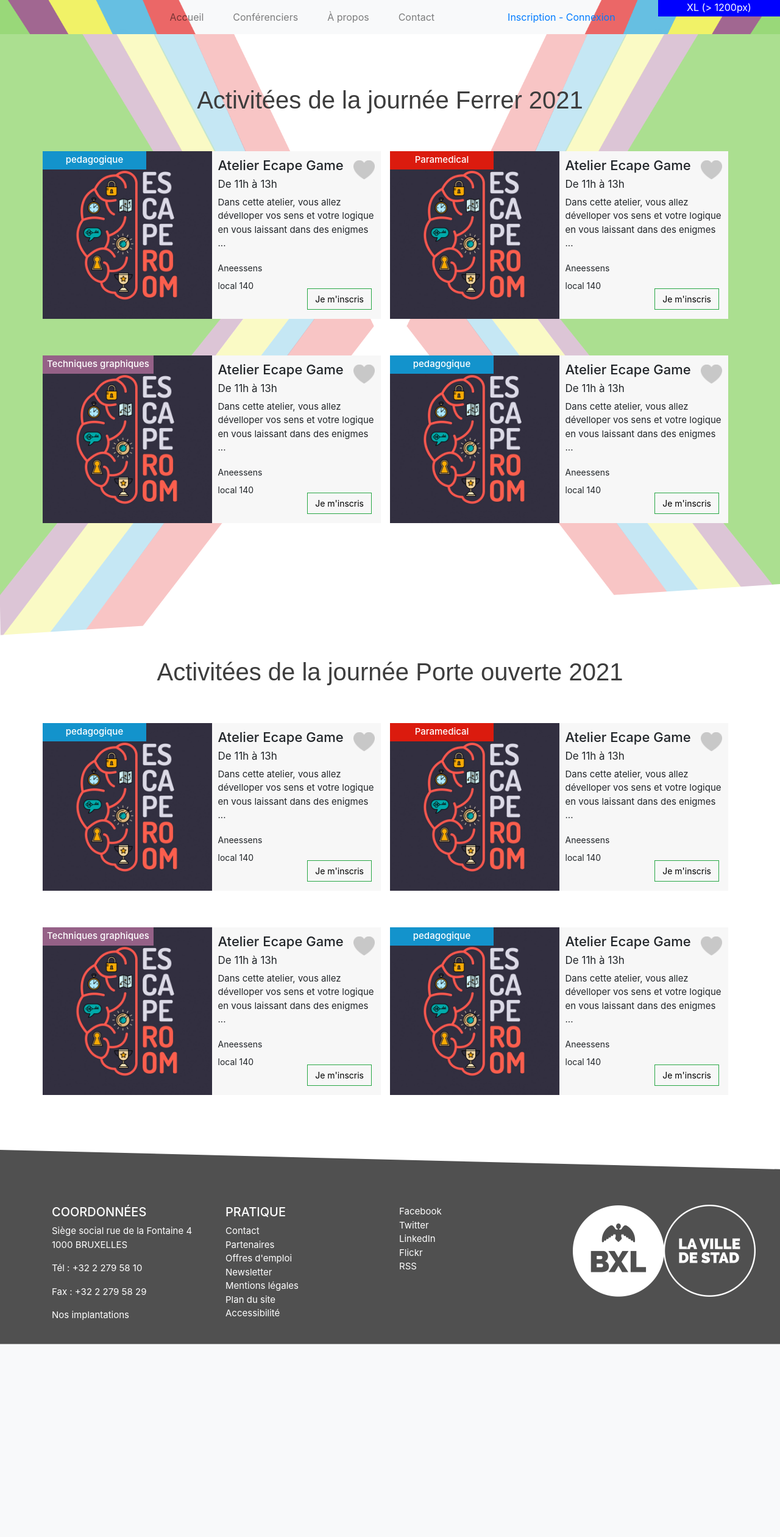
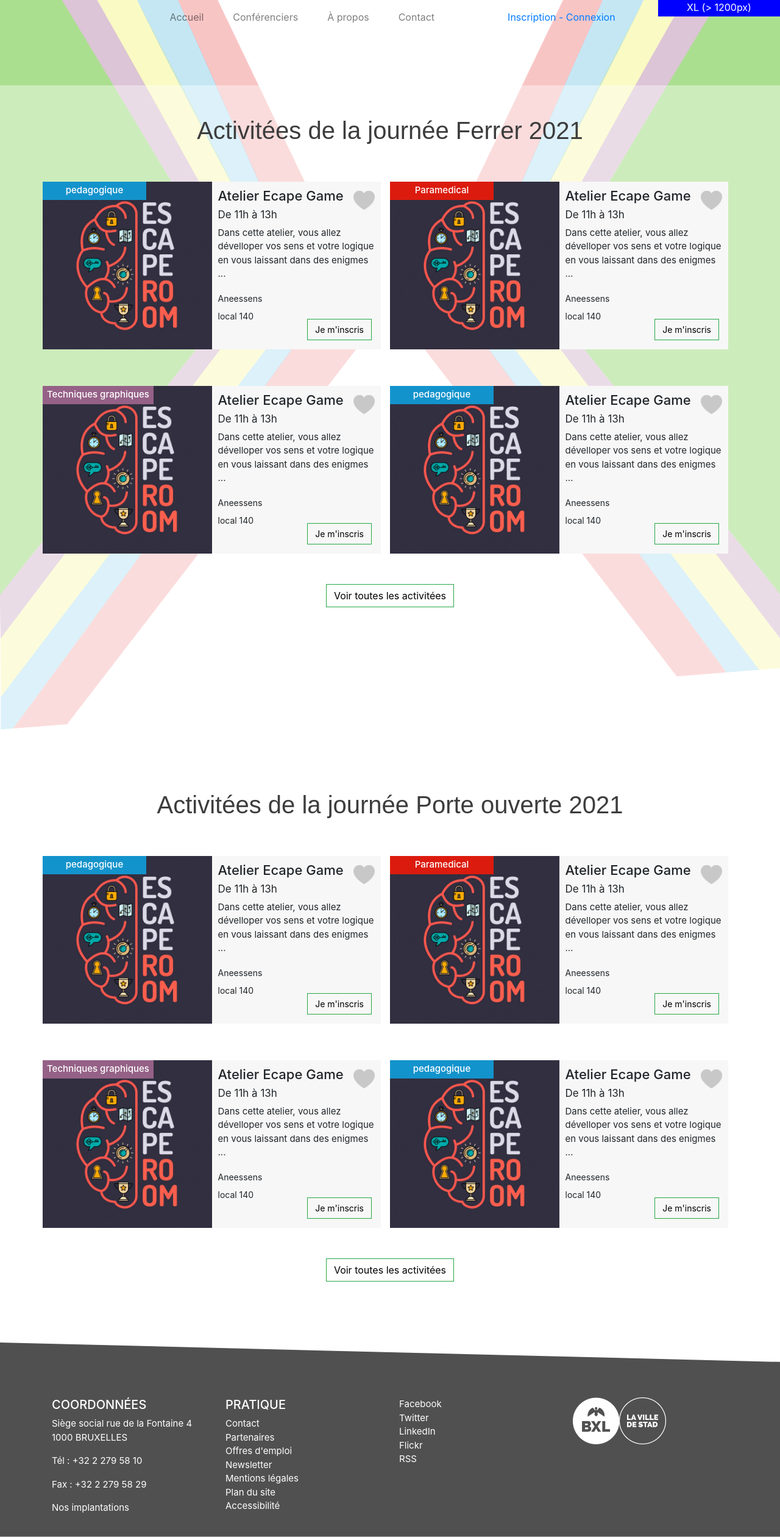
Before and after one commit to manumanmanman/JPOF, a PHP site: page /groupe-A in a window 1280 px wide. Shown: the whole page at 61% size. Before the commit the page ends 2205 px from the top, so only its background shows below. Run offline with PHP 8.4, Linux system fonts and the light colour scheme.

Commit message:
homepage fin v1

```diff
--- a/groupe-A/footer.php
+++ b/groupe-A/footer.php
@@ -2,7 +2,7 @@
         <div class="container">
             <div class="row">
 
-                <div class="col-3">
+                <div class="col-lg-3 col-6">
                     <h2>COORDONNÉES</h2>
 
                     <p>Siège social
@@ -17,7 +17,7 @@
                 </div>
 
 
-                <div class="col-3">
+                <div class="col-lg-3 col-6">
                     <h2>PRATIQUE</h2>
 
                     <a href="#" target= "_blank">Contact</a><br>
@@ -30,7 +30,7 @@
                 </div>
 
 
-                <div class="col-3">
+                <div class="col-lg-3 col-6">
                     <a href="#" target= "_blank">Facebook</a><br>
                     <a href="#" target= "_blank">Twitter </a><br>
                     <a href="#" target= "_blank">LinkedIn </a><br>
@@ -39,7 +39,7 @@
                 </div>
 
 
-                <div class="col-3">
+                <div class="col-lg-3 col-6">
                     <img src="img/bxl_logo.png" alt="logo ville de Bruxelles">
                 </div>
 
--- a/groupe-A/header.php
+++ b/groupe-A/header.php
@@ -8,7 +8,7 @@
     <title></title>
 </head>
 <body>
-<nav class="navbar navbar-expand-lg navbar-light bg-light">
+<nav class="navbar navbar-expand-lg navbar-light">
   <button class="navbar-toggler" type="button" data-toggle="collapse" data-target="#navbarNav" aria-controls="navbarNav" aria-expanded="false" aria-label="Toggle navigation">
     <span class="navbar-toggler-icon"></span>
   </button>
--- a/groupe-A/index.php
+++ b/groupe-A/index.php
@@ -2,7 +2,7 @@
 <div id="screensize"></div>
 <br>
 
-
+<div class="container-fluid bi-nav-body">
 <div class="container divactivite1">
         <div class="row">
             <h1 class="col-12 activite">Activitées de la journée Ferrer 2021</h1>
@@ -102,9 +102,13 @@
 
             </div> <!--  card fin -->
 
+            <div class="col12 toutevenement">
+            <a href="#" class= "btn btn-success inscription">Voir toutes les activitées</a>
+            </div>
+
         </div> <!-- row fin -->
     </div> <!-- container fin -->
-
+</div><!-- container-fluid fin -->
 
 
 
@@ -220,6 +224,9 @@
 
             </div> <!--  card fin -->
             </div><!-- container fin -->
+            <div class="col12 toutevenement">
+            <a href="#" class= "btn btn-success inscription">Voir toutes les activitées</a>
+            </div>
         </div> <!-- row fin -->
     </div> <!-- container-fluid fin -->
 
--- a/groupe-A/scss/_julien.scss
+++ b/groupe-A/scss/_julien.scss
@@ -2,12 +2,13 @@ body{
     background-image: url(../img/background-bas-bas.png);
     background-repeat: no-repeat;
     background-size: contain;
+    //background-position: center -100px;
 }
 nav{
-    background-image: url(../img/background-top.png);
-    background-repeat: no-repeat;
-    background-size: cover;
-    background-position: center;
+    //background-image: url(../img/background-top.png);
+    // background-repeat: no-repeat;
+    // background-size: cover;
+    // background-position: center;
 }
 
 .activite{
@@ -15,12 +16,15 @@ nav{
     font-family: 'Segoe', sans-serif;
     color: rgb(61, 61, 61);
     text-align: center;
+    padding-top:50px;
 }
 
+.bi-nav-body{
+    background-color: rgba(255, 255, 255, 0.397);
+
 .divactivite1{
-    margin-bottom: 100px;
-
-
+    margin-bottom: 70px;
+    padding-bottom: 200px;//align nav body
 .row{
     margin-top: 60px;
 
@@ -175,9 +179,25 @@ nav{
 
     }//fin cartes tout tout
 }// fin card-entier
+    .toutevenement{
+        margin: auto;
+        margin-top: 50px;
+        a{
+        text-align: center;
+        font-size: 16px;
+        background-color: rgb(255, 255, 255);
+        color: black;
+        border-radius: 0%;
+            &:hover{
+                background-color: #28a745 !important;
+                color: white;
+                border: 1px solid #28a745;
+            }
+        }
+    }
 }//fin row
 }//fin container divactivite1
-
+} //fin bi-nav-body
 
 
 
@@ -189,7 +209,7 @@ nav{
 .divactivite2{
     clip-path: polygon(0 10%, 100% 0, 100% 100%, 0% 100%);
     background-color: white;
-
+    margin-top: -170px; //align nav body
 
 .container{
 
@@ -199,7 +219,7 @@ nav{
 
 
 .activite{
-    margin-top: 120px;
+    margin-top: 150px;
 
 }
 .card-entier{
@@ -351,14 +371,30 @@ nav{
 
     }//fin cartes tout tout
 }// fin card-entier
-
 }//fin row
+.toutevenement{
+    margin: auto;
+    margin-top: 50px;
+    text-align: center;
+    a{
+    text-align: center;
+    font-size: 16px;
+    background-color: rgb(255, 255, 255);
+    color: black;
+    border-radius: 0%;
+        &:hover{
+            background-color: #28a745 !important;
+            color: white;
+            border: 1px solid #28a745;
+        }
+    }
+}
 }//fin container
 }//fin container-fluid divactivite2
 
 .footer{
     background-color: rgb(80, 80, 80);
-    margin-top: 90px;
+    margin-top: 100px;
     clip-path: polygon(0 0, 100% 10%, 100% 100%, 0% 100%);
     .container{
         padding-top: 90px;
@@ -366,7 +402,7 @@ nav{
         font-size: 15px;
         padding-bottom: 20px;
         .row{
-            .col-3{
+            .col-lg-3{
                 a{
                     color:white !important;
                     text-decoration: none;
@@ -374,6 +410,10 @@ nav{
                 h2{
                     font-size: 20px;
                 }
+                img{
+                    width: 60%;
+                    height: auto;
+                }
             }
 
         }
--- a/groupe-A/scss/style.css
+++ b/groupe-A/scss/style.css
@@ -22,69 +22,68 @@ body {
   background-size: contain;
 }
 
-nav {
-  background-image: url(../img/background-top.png);
-  background-repeat: no-repeat;
-  background-size: cover;
-  background-position: center;
-}
-
 .activite {
   margin: auto;
   font-family: 'Segoe', sans-serif;
   color: #3d3d3d;
   text-align: center;
+  padding-top: 50px;
 }
 
-.divactivite1 {
-  margin-bottom: 100px;
+.bi-nav-body {
+  background-color: rgba(255, 255, 255, 0.397);
 }
 
-.divactivite1 .row {
+.bi-nav-body .divactivite1 {
+  margin-bottom: 70px;
+  padding-bottom: 200px;
+}
+
+.bi-nav-body .divactivite1 .row {
   margin-top: 60px;
 }
 
-.divactivite1 .row .card-entier.pedagogique .cartes .card-left h2 {
+.bi-nav-body .divactivite1 .row .card-entier.pedagogique .cartes .card-left h2 {
   background-color: #1393CC;
   color: white;
 }
 
-.divactivite1 .row .card-entier.technique .cartes .card-left h2 {
+.bi-nav-body .divactivite1 .row .card-entier.technique .cartes .card-left h2 {
   background-color: #956187;
 }
 
-.divactivite1 .row .card-entier.paramedical .cartes .card-left h2 {
+.bi-nav-body .divactivite1 .row .card-entier.paramedical .cartes .card-left h2 {
   background-color: #DB1B0E;
 }
 
-.divactivite1 .row .card-entier.artsappliques .cartes .card-left h2 {
+.bi-nav-body .divactivite1 .row .card-entier.artsappliques .cartes .card-left h2 {
   background-color: #74B626;
 }
 
-.divactivite1 .row .card-entier.economiquesocial .cartes .card-left h2 {
+.bi-nav-body .divactivite1 .row .card-entier.economiquesocial .cartes .card-left h2 {
   background-color: #F59500;
 }
 
-.divactivite1 .row .card-entier .cartes {
+.bi-nav-body .divactivite1 .row .card-entier .cartes {
   min-height: 275px;
   margin-right: 0px;
 }
 
-.divactivite1 .row .card-entier .cartes .card-left {
+.bi-nav-body .divactivite1 .row .card-entier .cartes .card-left {
   position: relative;
   padding-right: 0;
   padding-left: 0;
   min-height: 250px;
 }
 
-.divactivite1 .row .card-entier .cartes .card-left img {
+.bi-nav-body .divactivite1 .row .card-entier .cartes .card-left img {
   width: 100%;
   height: 275px;
   -o-object-fit: cover;
      object-fit: cover;
 }
 
-.divactivite1 .row .card-entier .cartes .card-left h2 {
+.bi-nav-body .divactivite1 .row .card-entier .cartes .card-left h2 {
   position: absolute;
   top: 0;
   left: 0px;
@@ -99,48 +98,48 @@ nav {
   min-width: 170px;
 }
 
-.divactivite1 .row .card-entier .cartes .card-right {
+.bi-nav-body .divactivite1 .row .card-entier .cartes .card-right {
   position: relative;
   background-color: #f7f7f7;
   padding: 10px;
 }
 
-.divactivite1 .row .card-entier .cartes .card-right h1 {
+.bi-nav-body .divactivite1 .row .card-entier .cartes .card-right h1 {
   font-size: 22px;
 }
 
-.divactivite1 .row .card-entier .cartes .card-right h4 {
+.bi-nav-body .divactivite1 .row .card-entier .cartes .card-right h4 {
   font-size: 17px;
   font-weight: 400;
 }
 
-.divactivite1 .row .card-entier .cartes .card-right .coeur {
+.bi-nav-body .divactivite1 .row .card-entier .cartes .card-right .coeur {
   position: absolute;
   right: 10px;
   top: 15px;
 }
 
-.divactivite1 .row .card-entier .cartes .card-right .coeur img {
+.bi-nav-body .divactivite1 .row .card-entier .cartes .card-right .coeur img {
   width: 35px;
   height: auto;
 }
 
-.divactivite1 .row .card-entier .cartes .card-right p {
+.bi-nav-body .divactivite1 .row .card-entier .cartes .card-right p {
   font-size: 15px;
 }
 
-.divactivite1 .row .card-entier .cartes .card-right span {
+.bi-nav-body .divactivite1 .row .card-entier .cartes .card-right span {
   margin-top: 40px;
   font-size: 14px;
 }
 
-.divactivite1 .row .card-entier .cartes .card-right h5 {
+.bi-nav-body .divactivite1 .row .card-entier .cartes .card-right h5 {
   font-size: 14px;
   padding-top: 10px;
   font-weight: 400;
 }
 
-.divactivite1 .row .card-entier .cartes .card-right .inscription {
+.bi-nav-body .divactivite1 .row .card-entier .cartes .card-right .inscription {
   font-size: 14px;
   position: absolute;
   right: 15px;
@@ -150,7 +149,26 @@ nav {
   border-radius: 0%;
 }
 
-.divactivite1 .row .card-entier .cartes .card-right .inscription:hover {
+.bi-nav-body .divactivite1 .row .card-entier .cartes .card-right .inscription:hover {
+  background-color: #28a745 !important;
+  color: white;
+  border: 1px solid #28a745;
+}
+
+.bi-nav-body .divactivite1 .row .toutevenement {
+  margin: auto;
+  margin-top: 50px;
+}
+
+.bi-nav-body .divactivite1 .row .toutevenement a {
+  text-align: center;
+  font-size: 16px;
+  background-color: white;
+  color: black;
+  border-radius: 0%;
+}
+
+.bi-nav-body .divactivite1 .row .toutevenement a:hover {
   background-color: #28a745 !important;
   color: white;
   border: 1px solid #28a745;
@@ -160,6 +178,7 @@ nav {
   -webkit-clip-path: polygon(0 10%, 100% 0, 100% 100%, 0% 100%);
           clip-path: polygon(0 10%, 100% 0, 100% 100%, 0% 100%);
   background-color: white;
+  margin-top: -170px;
 }
 
 .divactivite2 .container .row {
@@ -167,7 +186,7 @@ nav {
 }
 
 .divactivite2 .container .row .activite {
-  margin-top: 120px;
+  margin-top: 150px;
 }
 
 .divactivite2 .container .row .card-entier.pedagogique .cartes .card-left h2 {
@@ -282,9 +301,29 @@ nav {
   border: 1px solid #28a745;
 }
 
+.divactivite2 .container .toutevenement {
+  margin: auto;
+  margin-top: 50px;
+  text-align: center;
+}
+
+.divactivite2 .container .toutevenement a {
+  text-align: center;
+  font-size: 16px;
+  background-color: white;
+  color: black;
+  border-radius: 0%;
+}
+
+.divactivite2 .container .toutevenement a:hover {
+  background-color: #28a745 !important;
+  color: white;
+  border: 1px solid #28a745;
+}
+
 .footer {
   background-color: #505050;
-  margin-top: 90px;
+  margin-top: 100px;
   -webkit-clip-path: polygon(0 0, 100% 10%, 100% 100%, 0% 100%);
           clip-path: polygon(0 0, 100% 10%, 100% 100%, 0% 100%);
 }
@@ -296,13 +335,18 @@ nav {
   padding-bottom: 20px;
 }
 
-.footer .container .row .col-3 a {
+.footer .container .row .col-lg-3 a {
   color: white !important;
   text-decoration: none;
 }
 
-.footer .container .row .col-3 h2 {
+.footer .container .row .col-lg-3 h2 {
   font-size: 20px;
+}
+
+.footer .container .row .col-lg-3 img {
+  width: 60%;
+  height: auto;
 }
 
 #screensize {
```
Also changed, not shown: 1 other file.
